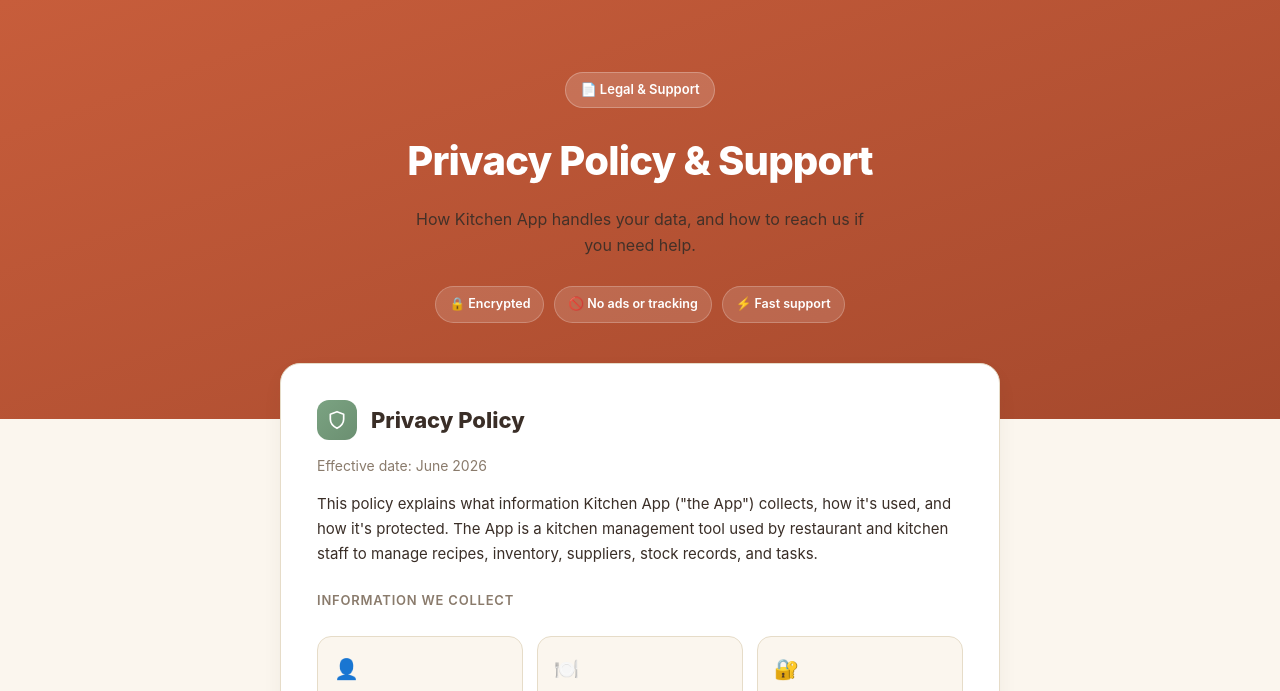
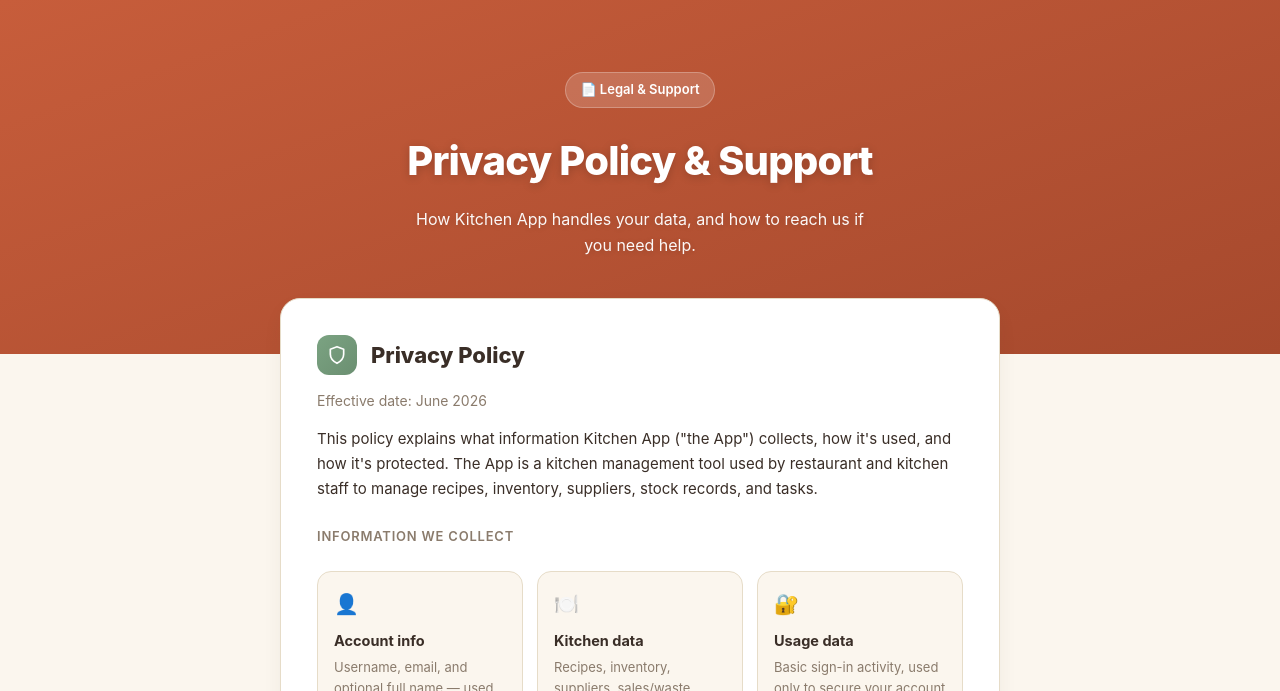
Before and after one commit to masuodAliAbdi/kitchen-app-legal, a plain HTML site: page index.html in a window 1280 px wide. Shown: the part 72-763 px from the top of the page. Drawn offline with Linux system fonts and the light colour scheme.

Commit message:
Tighten bottom spacing, add real copyright footer, remove trust pills, fix hero text contrast
- Removed excess bottom padding between content and footer.
- Footer now shows a proper copyright line plus the last-updated note,
  separated by a top border.
- Removed the trust-pills row under the hero subtitle.
- Hero heading/subtitle text is now solid white with a subtle text
  shadow for better contrast against the gradient.

Co-Authored-By: Claude Sonnet 4.6 <noreply@anthropic.com>

```diff
--- a/index.html
+++ b/index.html
@@ -98,39 +98,23 @@
     font-size: clamp(28px, 5vw, 40px);
     font-weight: 800;
     letter-spacing: -0.02em;
+    color: #fff;
+    text-shadow: 0 2px 10px rgba(0, 0, 0, 0.18);
   }
   header.hero p {
     margin: 0;
-    opacity: 0.92;
+    color: rgba(255, 255, 255, 0.96);
     font-size: 16px;
     max-width: 480px;
     margin-left: auto;
     margin-right: auto;
+    text-shadow: 0 1px 6px rgba(0, 0, 0, 0.14);
   }
-  .trust-pills {
-    display: flex;
-    flex-wrap: wrap;
-    justify-content: center;
-    gap: 10px;
-    margin-top: 28px;
-  }
-  .trust-pills span {
-    display: inline-flex;
-    align-items: center;
-    gap: 6px;
-    background: rgba(255,255,255,0.14);
-    border: 1px solid rgba(255,255,255,0.22);
-    font-size: 12.5px;
-    font-weight: 600;
-    padding: 7px 13px;
-    border-radius: 999px;
-  }
-
   /* ---------- Main ---------- */
   main {
     max-width: 760px;
     margin: -56px auto 0;
-    padding: 0 20px 80px;
+    padding: 0 20px 16px;
     position: relative;
   }
 
@@ -143,6 +127,7 @@
     box-shadow: var(--shadow);
     scroll-margin-top: 96px;
   }
+  section.panel:last-of-type { margin-bottom: 0; }
 
   .panel-head {
     display: flex;
@@ -248,11 +233,21 @@
 
   footer {
     text-align: center;
-    padding: 32px 20px 48px;
+    padding: 20px 20px 28px;
+    border-top: 1px solid var(--border);
     color: var(--text-muted);
-    font-size: 13px;
   }
   footer a { color: var(--text-muted); }
+  footer .copyright {
+    font-size: 13.5px;
+    font-weight: 600;
+    color: var(--text);
+    margin: 0 0 4px;
+  }
+  footer .updated-line {
+    font-size: 12.5px;
+    margin: 0;
+  }
 
   @media (max-width: 480px) {
     section.panel { padding: 24px; border-radius: 16px; }
@@ -278,11 +273,6 @@
     <span class="badge">📄 Legal &amp; Support</span>
     <h1>Privacy Policy &amp; Support</h1>
     <p>How Kitchen App handles your data, and how to reach us if you need help.</p>
-    <div class="trust-pills">
-      <span>🔒 Encrypted</span>
-      <span>🚫 No ads or tracking</span>
-      <span>⚡ Fast support</span>
-    </div>
   </div>
 </header>
 
@@ -365,7 +355,8 @@
 </main>
 
 <footer>
-  Kitchen App · Last updated June 2026
+  <p class="copyright">© 2026 Masuod Ali Abdi. All rights reserved.</p>
+  <p class="updated-line">Kitchen App · Last updated June 2026</p>
 </footer>
 
 </body>
```
